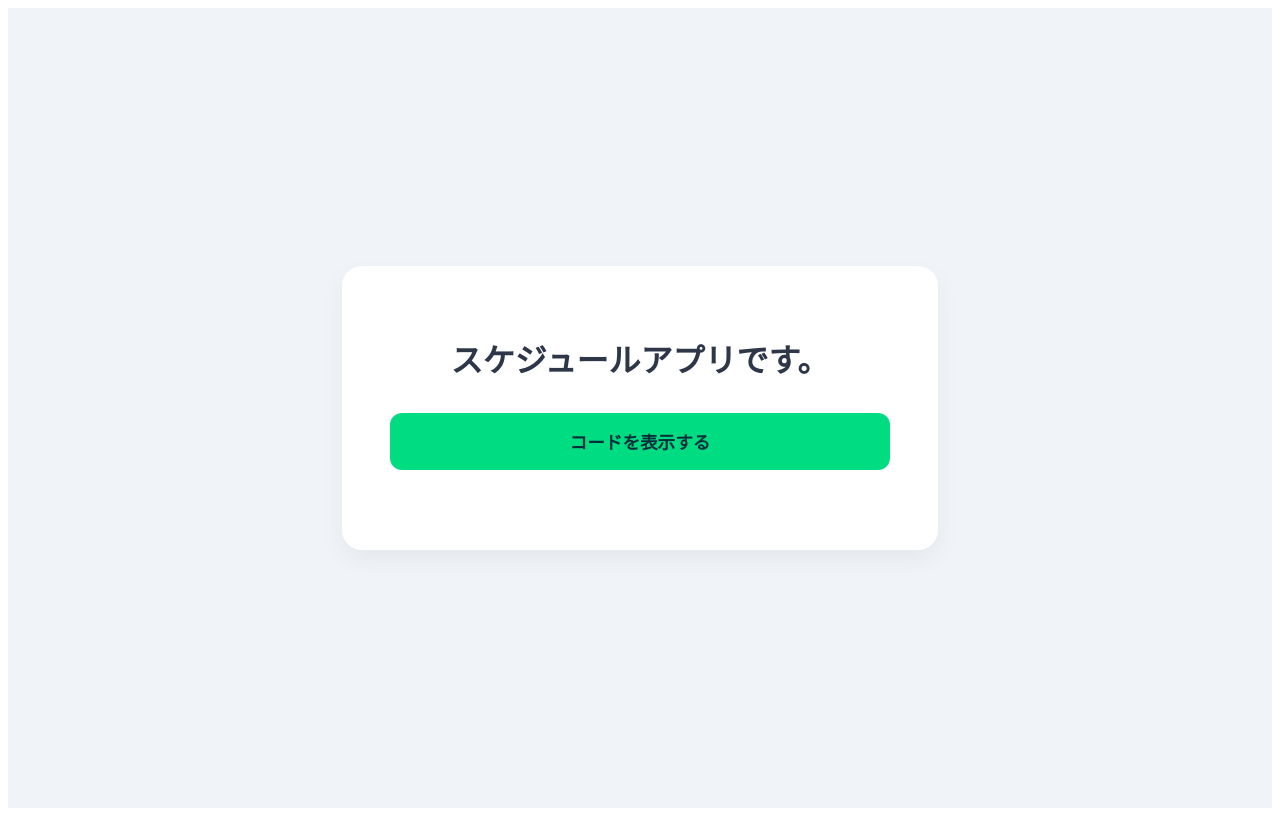
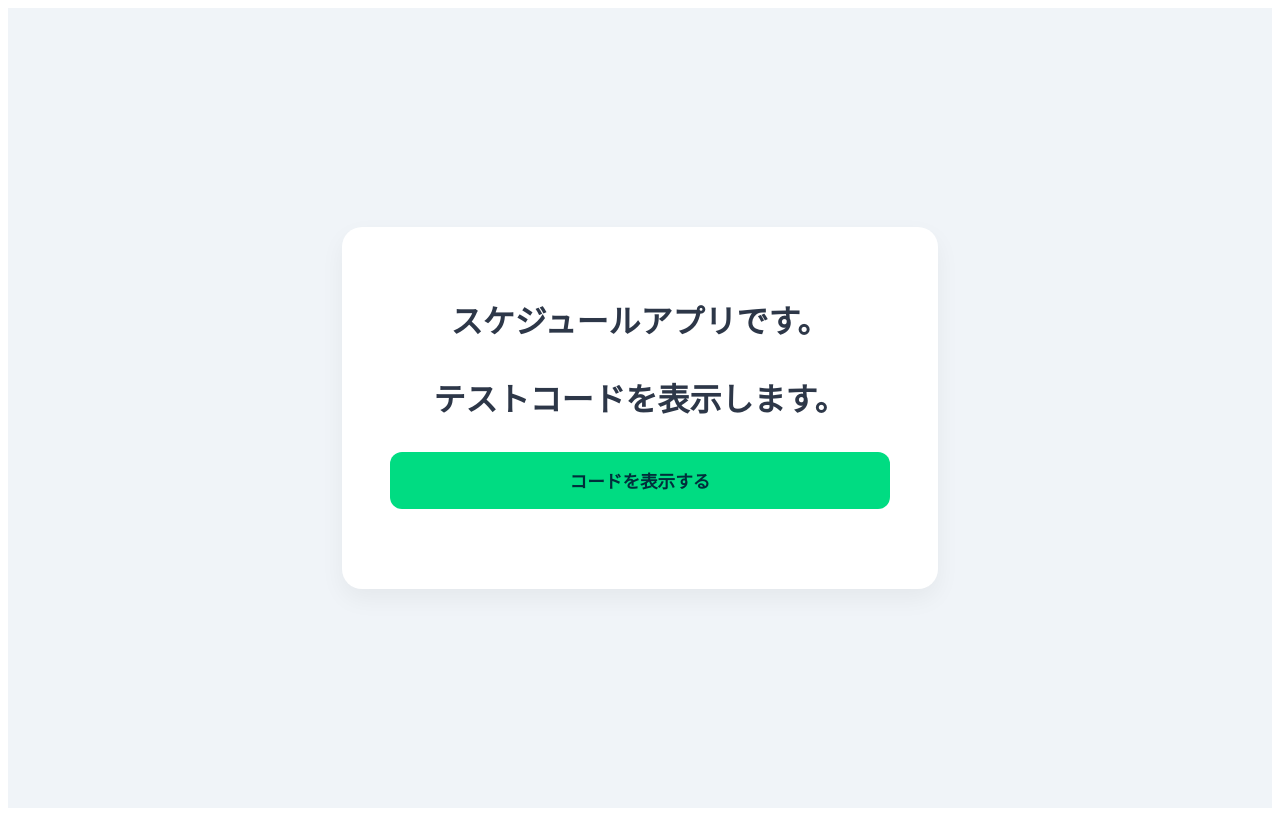
Before and after one commit to p-hashiseko/schedule, a Nuxt app: page / in a window 1280 px wide. Built offline with nearby package versions, Linux system fonts and the light colour scheme.

Commit message:
テスト用修正をしました

```diff
--- a/app/app.vue
+++ b/app/app.vue
@@ -34,6 +34,7 @@ async function connectToBackend() {
   <div class="app-container">
     <div class="card">
       <h1>スケジュールアプリです。</h1>
+      <h1>テストコードを表示します。</h1>
 
       <div class="button-section">
         <button :disabled="isLoading" class="connect-button" @click="connectToBackend">
```
